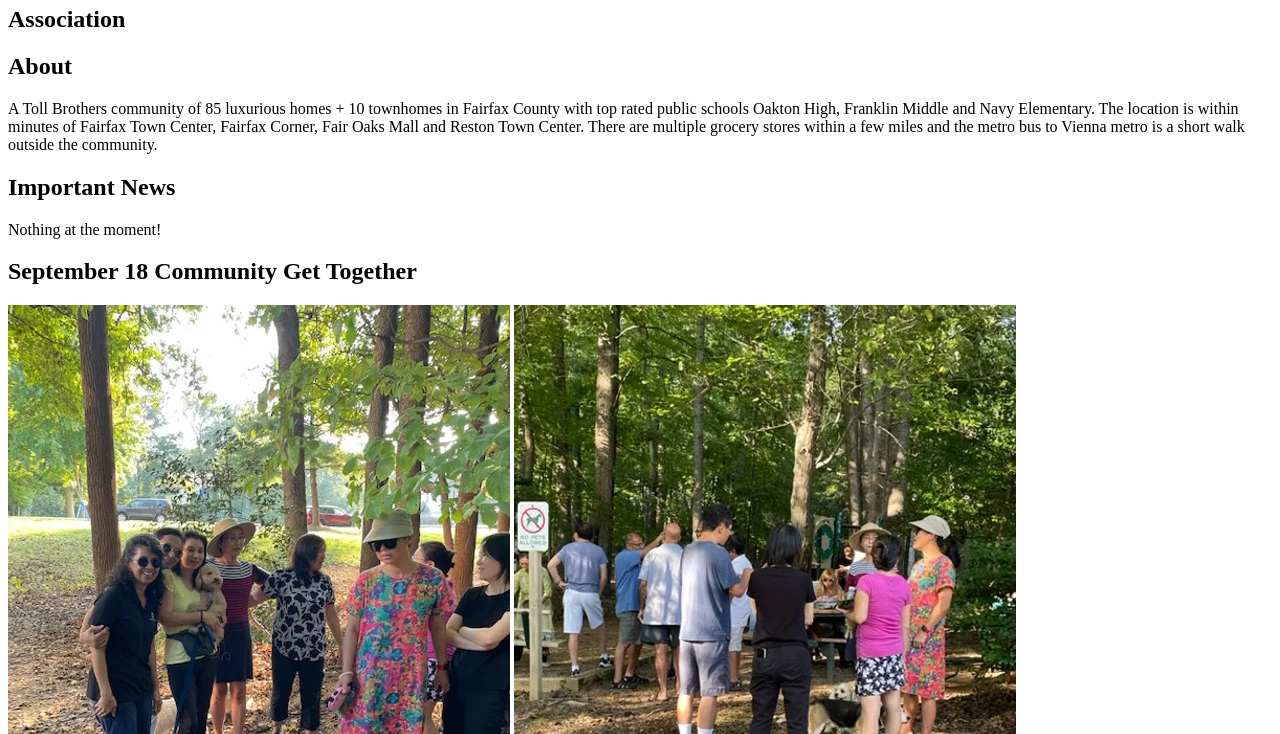
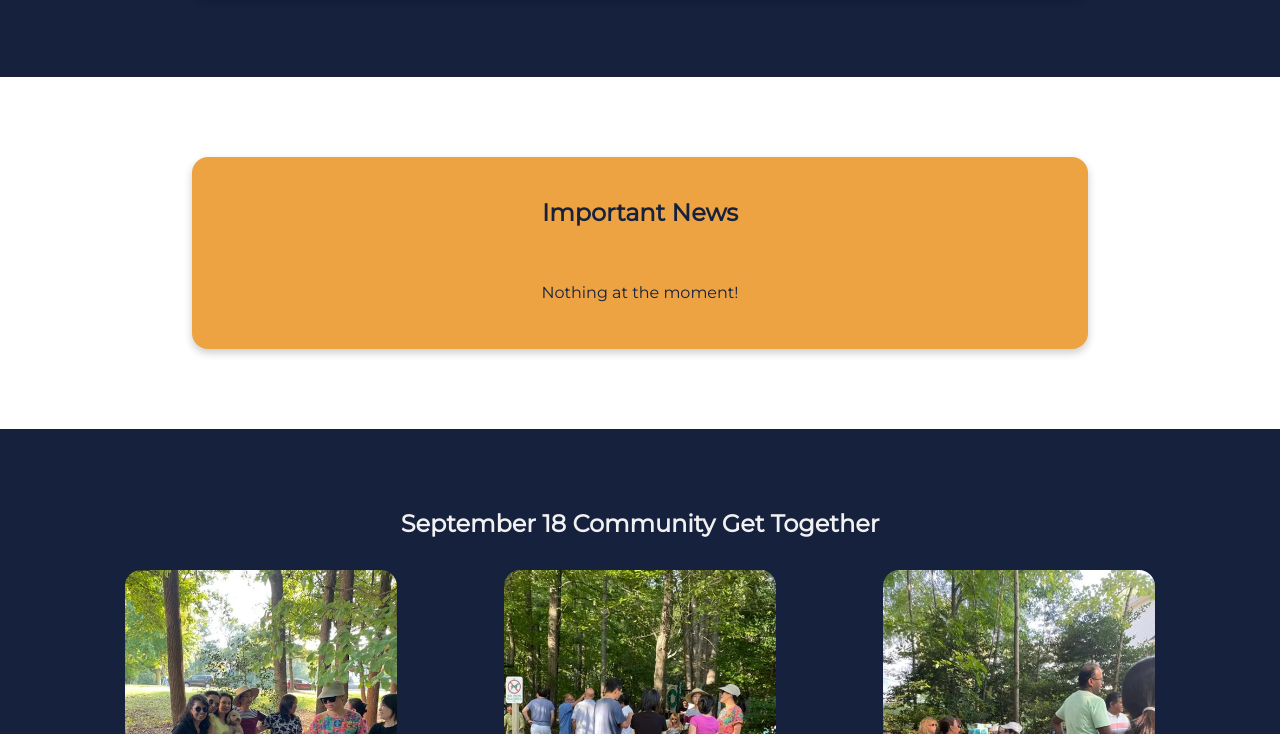
Before and after one commit to danieljschua/fair-oaks-chase, a plain HTML site: page index.html in a window 1280 px wide. Shown: the part 1134-1868 px from the top of the page. Drawn offline with Linux system fonts and the light colour scheme; the site is published under a folder, as on GitHub Pages, so addresses that start at the root find nothing.

Commit message:
fix file routes

```diff
--- a/index.html
+++ b/index.html
@@ -9,8 +9,8 @@
   <meta name="keywords" content="VA, Virginia, neighborhood, Fairfax" />
 
   <title>Fair Oaks Chase HOA</title>
-  <link rel="stylesheet" href="/style.css">
-  <link rel="icon" href="/assets/logo.jpg">
+  <link rel="stylesheet" href="style.css">
+  <link rel="icon" href="assets/logo.jpg">
 </head>
 <body>
   <header>
```
